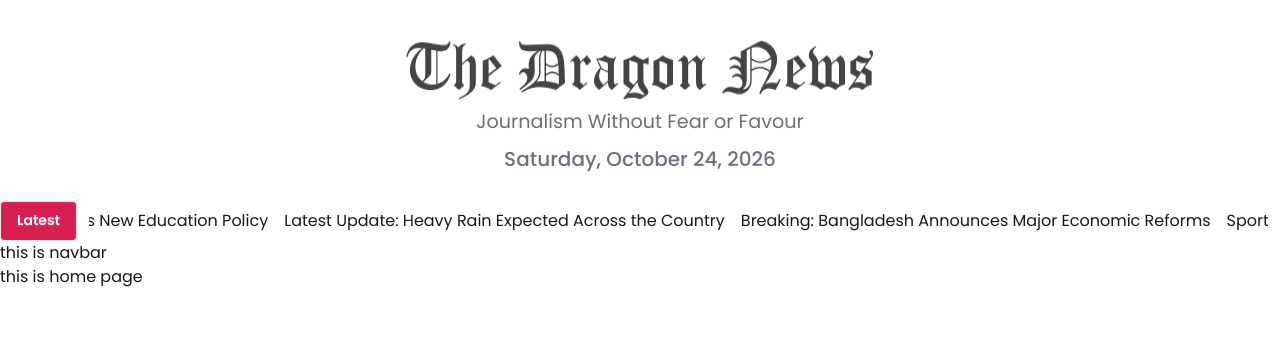
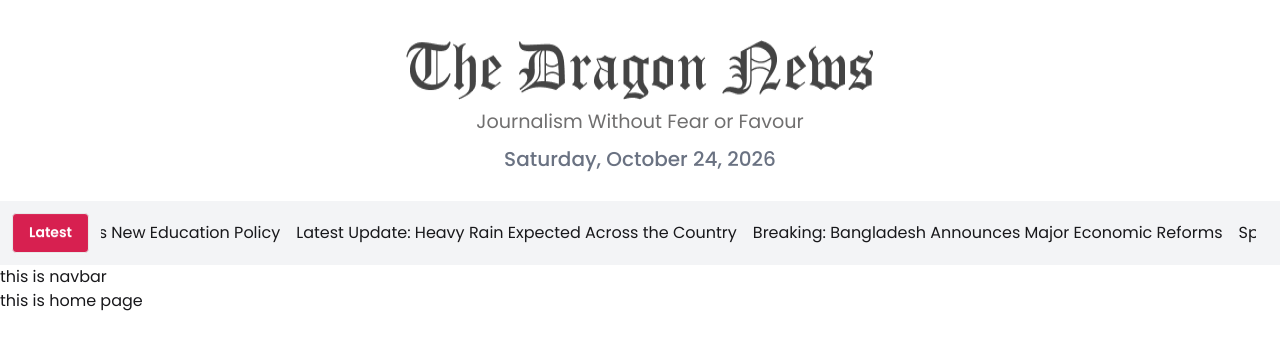
Before and after one commit to antick-arch/dragon_news, a Next.js app: page / in a window 1280 px wide. Shown: the top 350 px of the page. Built offline with nearby package versions, Linux system fonts and the light colour scheme.

Commit message:
fix: enhance BreakingNews component styling with background color and padding

```diff
--- a/src/componets/shared/BreakingNews.jsx
+++ b/src/componets/shared/BreakingNews.jsx
@@ -38,7 +38,7 @@ const breakingNews = [
 
 const BreakingNews = () => {
   return (
-    <div className="flex container mx-auto">
+    <div className="flex container mx-auto bg-gray-100 p-3 border-none">
         <button className="btn bg-[#D72050] text-white">Latest</button>
         <Marquee className="mx-3">
             {
```
